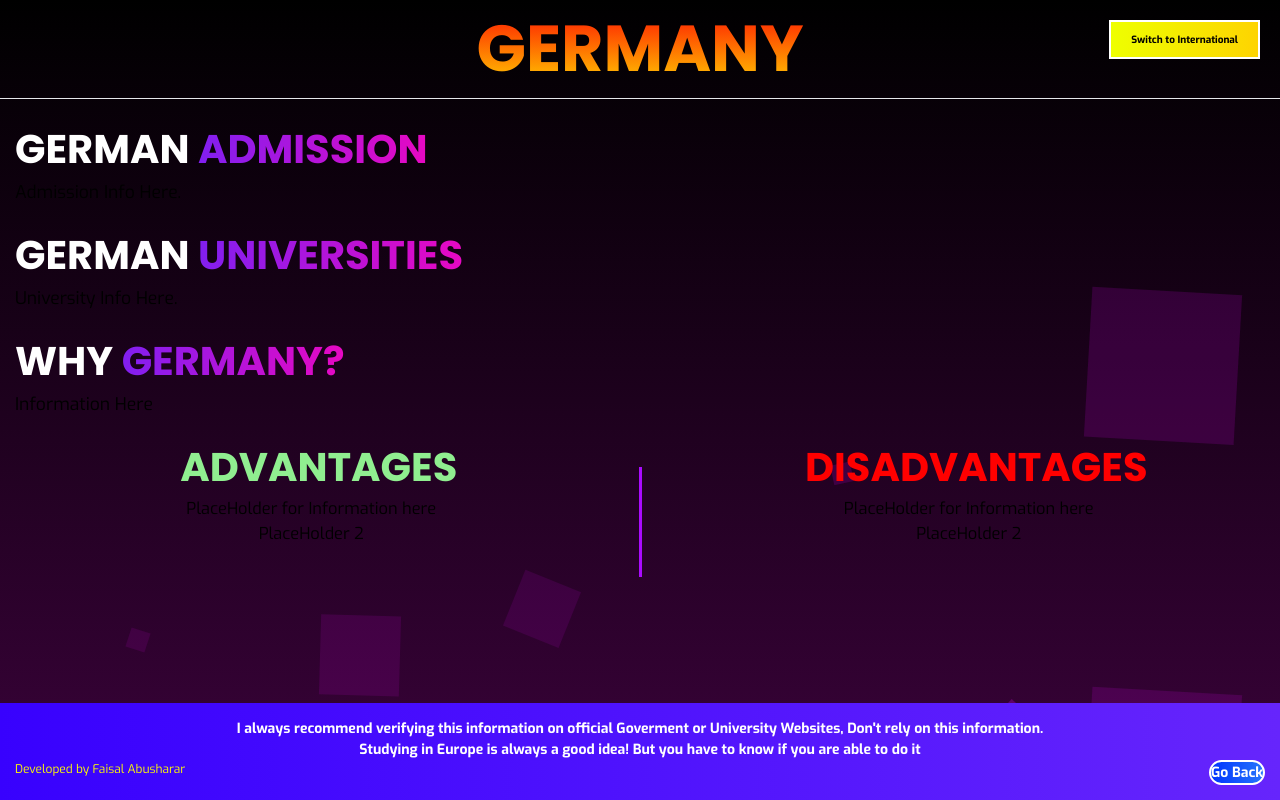
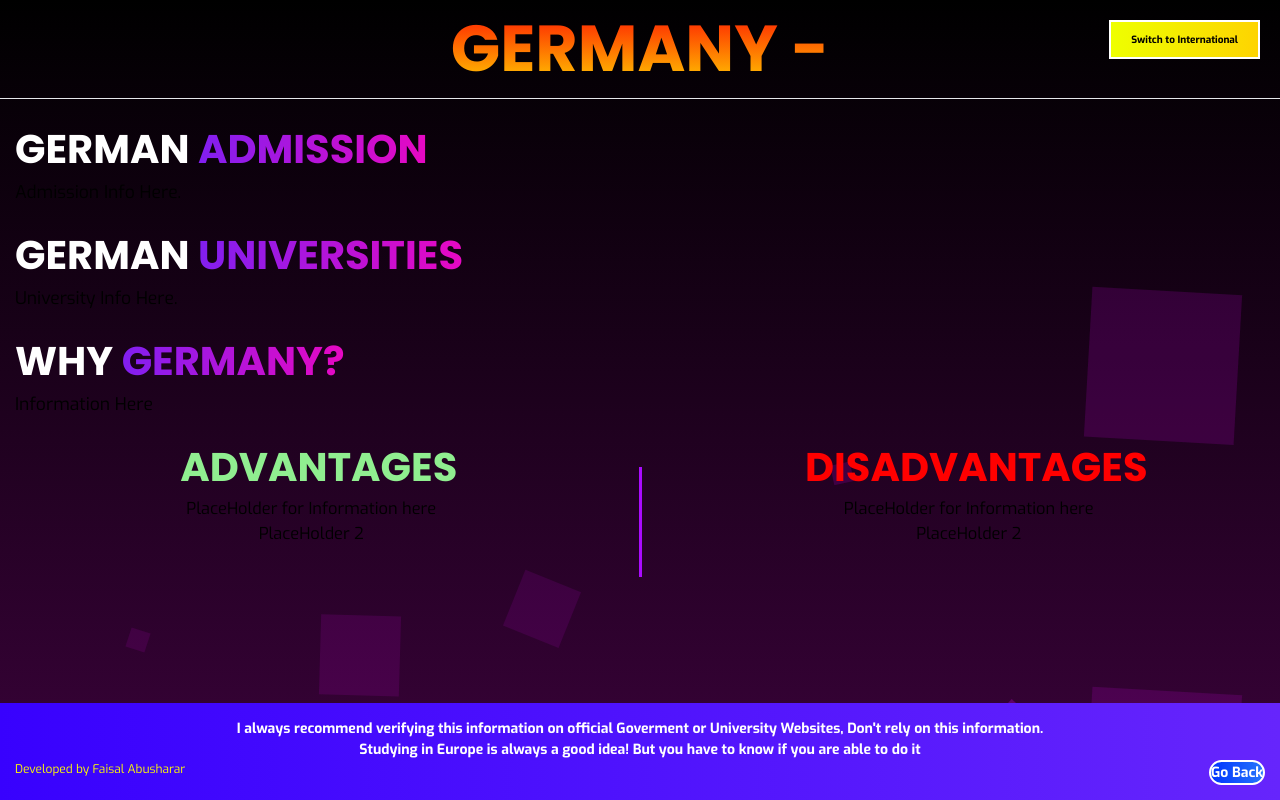
Before and after one commit to FaisalAbusharar/europe-university-info, a Next.js app: page /countries/germany in a window 1280 px wide. Shown: the top 800 px of the page. Built offline with nearby package versions, Linux system fonts and the light colour scheme.

Commit message:
example commit

```diff
--- a/src/app/countries/germany/page.tsx
+++ b/src/app/countries/germany/page.tsx
@@ -6,7 +6,7 @@ import '../../styles/countrypage.css'
 
 const Germany = () => {
     const CountryInformation = {
-        countryName: "GERMANY",
+        countryName: "GERMANY -",
         countryNameOptional: "GERMAN",
         admissionInformation: "Admission Info Here.",
         internationalAdmissionInformation: "International Admission Info Here.",
```
